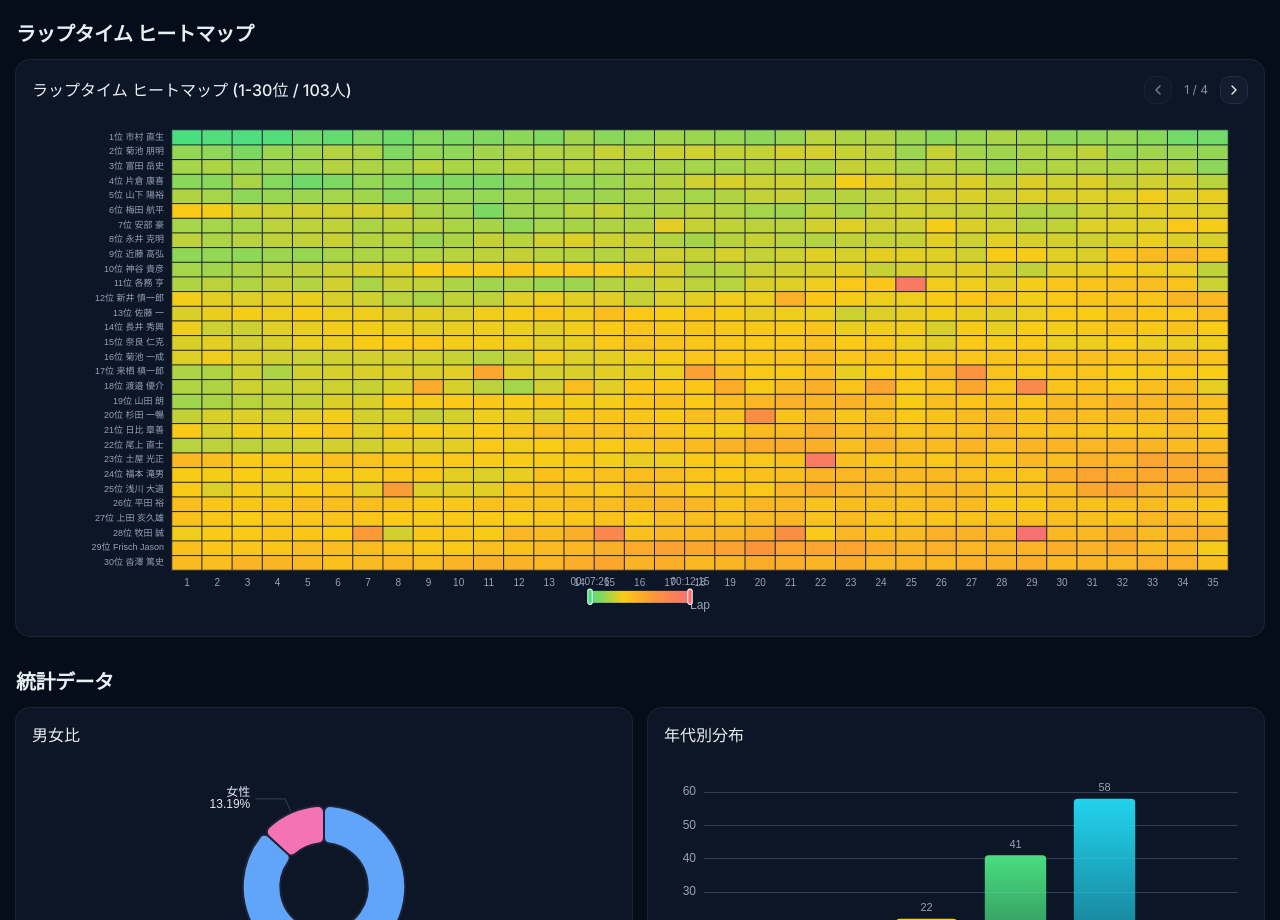
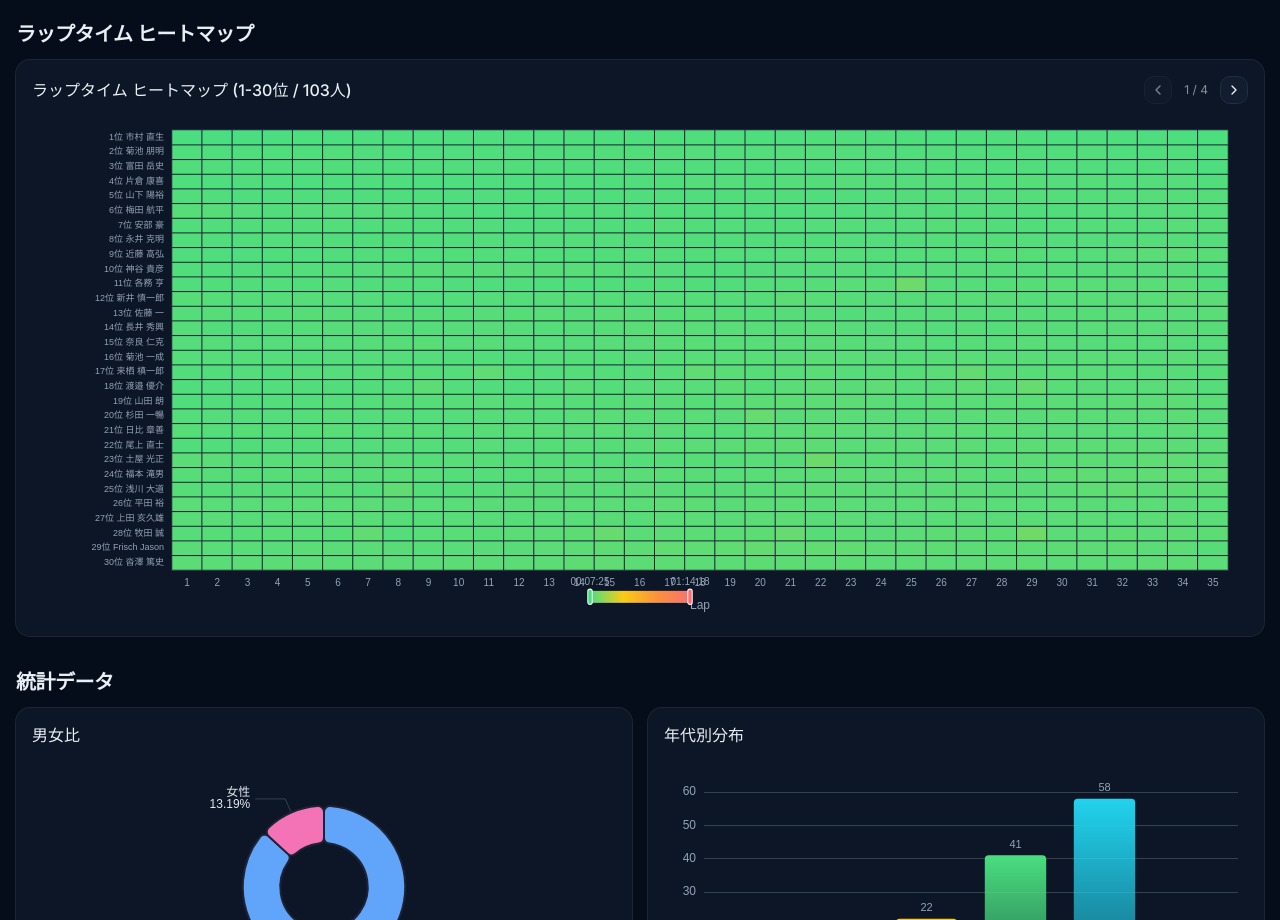
Before and after one commit to matsubo/shirosato-tt, a Next.js app: page / in a window 1280 px wide. Shown: the part 2380-3300 px from the top of the page. Built offline with nearby package versions, Linux system fonts and the light colour scheme; no server answers.

Commit message:
fix: use global min/max color scale across all heatmap pages

```diff
--- a/src/components/lap-heatmap.tsx
+++ b/src/components/lap-heatmap.tsx
@@ -40,6 +40,20 @@ export function LapHeatmap({ category }: LapHeatmapProps) {
   const totalPages = Math.ceil(allFinished.length / PAGE_SIZE);
   const currentPage = Math.min(page, totalPages - 1);
 
+  // Compute global min/max across ALL athletes for consistent color scale
+  const { globalMin, globalMax } = useMemo(() => {
+    let min = Infinity;
+    let max = -Infinity;
+    for (const r of allFinished) {
+      for (const l of r.lapTimes) {
+        const sec = timeToSeconds(l.time);
+        if (sec < min) min = sec;
+        if (sec > max) max = sec;
+      }
+    }
+    return { globalMin: min, globalMax: max };
+  }, [allFinished]);
+
   const option: EChartsOption | null = useMemo(() => {
     if (allFinished.length === 0) return null;
 
@@ -59,8 +73,6 @@ export function LapHeatmap({ category }: LapHeatmapProps) {
     );
 
     const heatmapData: Array<[number, number, number | null]> = [];
-    let minSec = Infinity;
-    let maxSec = -Infinity;
 
     for (let ri = 0; ri < reversed.length; ri++) {
       for (let li = 0; li < maxLaps; li++) {
@@ -70,8 +82,6 @@ export function LapHeatmap({ category }: LapHeatmapProps) {
         if (lt) {
           const sec = timeToSeconds(lt.time);
           heatmapData.push([li, ri, sec]);
-          if (sec < minSec) minSec = sec;
-          if (sec > maxSec) maxSec = sec;
         } else {
           heatmapData.push([li, ri, null]);
         }
@@ -115,8 +125,8 @@ export function LapHeatmap({ category }: LapHeatmapProps) {
         splitArea: { show: true },
       },
       visualMap: {
-        min: minSec,
-        max: maxSec,
+        min: globalMin,
+        max: globalMax,
         calculable: true,
         orient: "horizontal",
         left: "center",
@@ -148,7 +158,7 @@ export function LapHeatmap({ category }: LapHeatmapProps) {
         },
       ],
     };
-  }, [category, allFinished, currentPage, theme]);
+  }, [category, allFinished, currentPage, theme, globalMin, globalMax]);
 
   if (option === null) return null;
 
```
